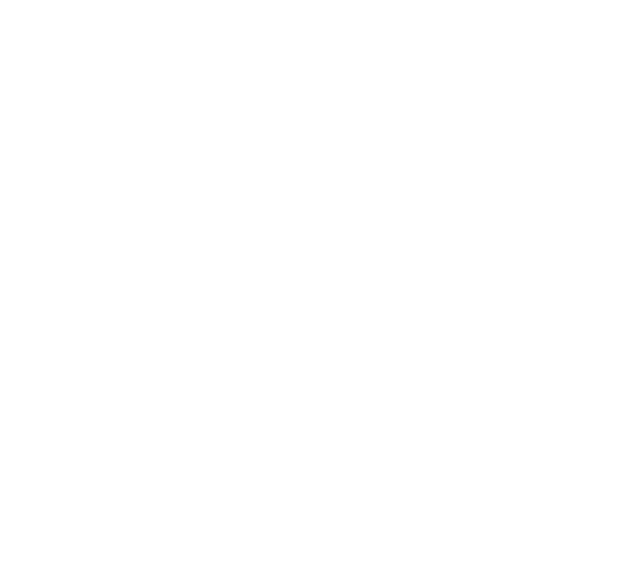
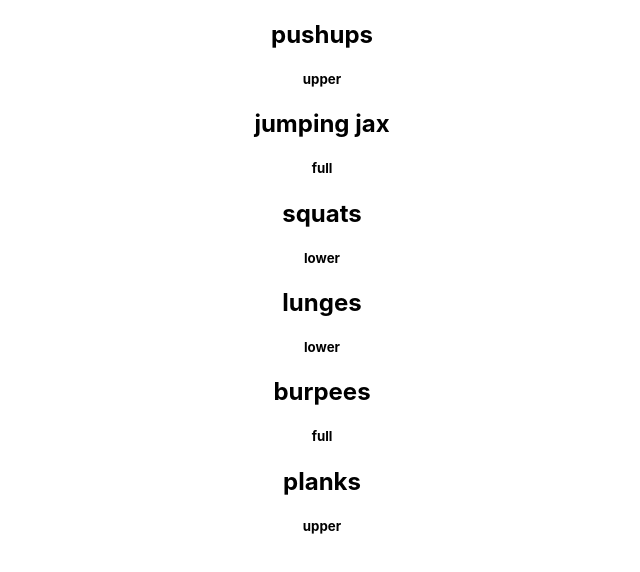
Before and after one commit to MichaelDDJ/Phase-2-Project, a React (Create React App) app: page / in a window 1280 px wide. Shown: the top 572 px of the page, without its empty margins (318-958 px from the left). Built offline with nearby package versions, Linux system fonts and the light colour scheme; data requests are answered from the project's data file.

Commit message:
Fully rendered db through Workout components.

```diff
--- a/src/Main.js
+++ b/src/Main.js
@@ -1,14 +1,15 @@
 import React from "react";
+import Workout from "./Workout";
 
 function Main ({workouts}) {
 
     const workoutList = workouts.map((workout) => {
-
+        return <Workout key={workout.id} name={workout.workout} type={workout.type} />
     })
 
     return (
         <div>
-
+            {workoutList}
         </div>
     )
 
--- a/src/Workout.js
+++ b/src/Workout.js
@@ -1,11 +1,11 @@
 import React from "react";
 
-function Workout () {
+function Workout ({name, type}) {
 
     return (
         <div className="workout">
-            <h2 className="workout-name"></h2>
-            <h5 className="workout-type"></h5>
+            <h2 className="workout-name">{name}</h2>
+            <h5 className="workout-type">{type}</h5>
         </div>
     )
 
```
